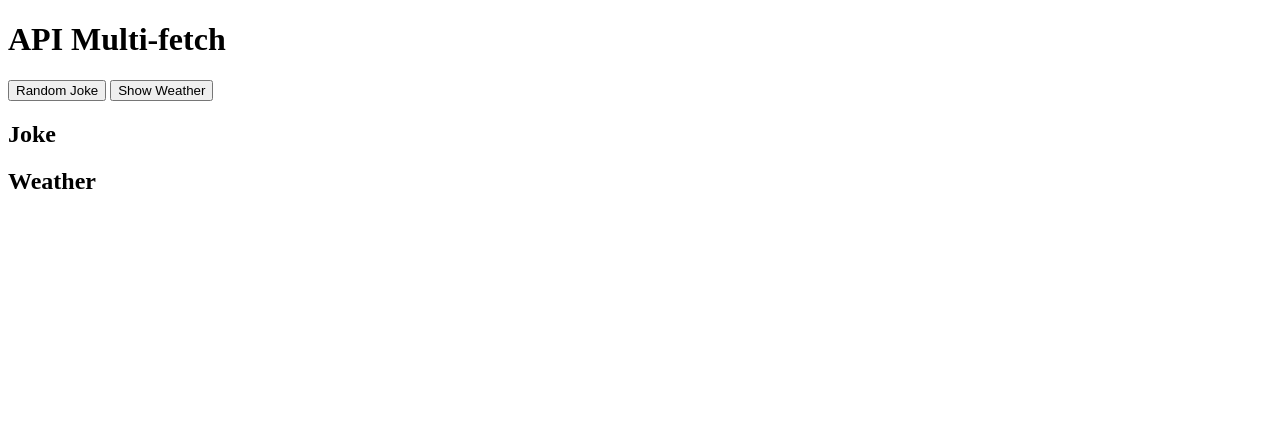
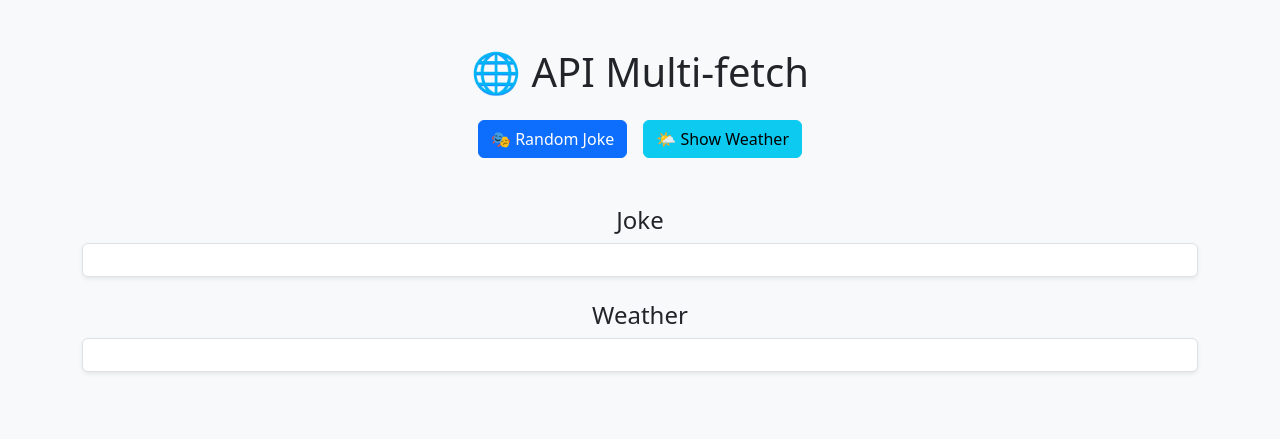
Before and after one commit to Arnau-66/S4.-API, a website with bundled scripts: page index.html in a window 1280 px wide. Built offline with nearby package versions, Linux system fonts and the light colour scheme; a small style sheet from the web is missing; files whose address does not match are found by name.

Commit message:
Bootstrap classes added (cdn)

```diff
--- a/index.html
+++ b/index.html
@@ -5,21 +5,25 @@
   <meta name="viewport" content="width=device-width, initial-scale=1.0"/>
   <meta name="author" content="Arnau Pérez">
   <title>S4.API Project</title>
-  <link rel="stylesheet" href="styles.css" />
+  <link href="https://cdn.jsdelivr.net/npm/bootstrap@5.3.3/dist/css/bootstrap.min.css" rel="stylesheet" integrity="sha384-Gnfk8NOt9PpJHXcM1+wHnDAa93EFptS7kxjUlLfu4fW52P0TmfAqUMbnM+vLS9s+" crossorigin="anonymous"/>
 </head>
-<body>
-  <main>
-    <h1>API Multi-fetch</h1>
 
-    <button id="loadJoke">Random Joke</button>
-    <button id="loadWeather">Show Weather</button>
+<body class="bg-light text-dark">
 
-    <section>
-      <h2>Joke</h2>
-      <p id="jokeDisplay"></p>
+  <main class="container py-5">
+    <h1 class="text-center mb-4">🌐 API Multi-fetch</h1>
 
-      <h2>Weather</h2>
-      <pre id="weatherDisplay"></pre>
+    <div class="d-flex justify-content-center gap-3 mb-5">
+      <button id="loadJoke" class="btn btn-primary">🎭 Random Joke</button>
+      <button id="loadWeather" class="btn btn-info">🌤 Show Weather</button>
+    </div>
+
+    <section class="text-center">
+      <h2 class="h4">Joke</h2>
+      <p id="jokeDisplay" class="border p-3 rounded bg-white shadow-sm"></p>
+
+      <h2 class="h4 mt-4">Weather</h2>
+      <pre id="weatherDisplay" class="border p-3 rounded bg-white shadow-sm"></pre>
     </section>
   </main>
 
```
